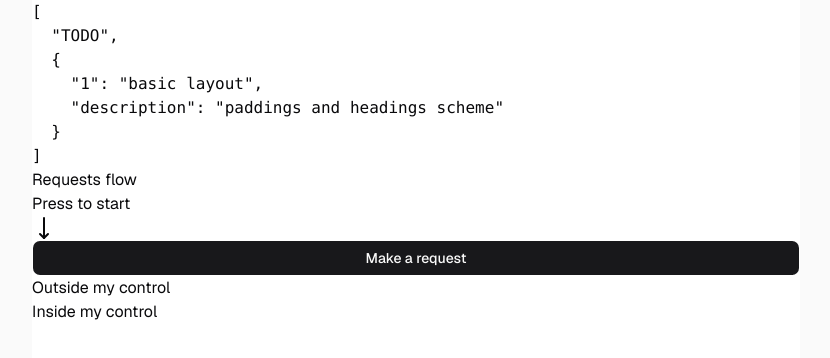
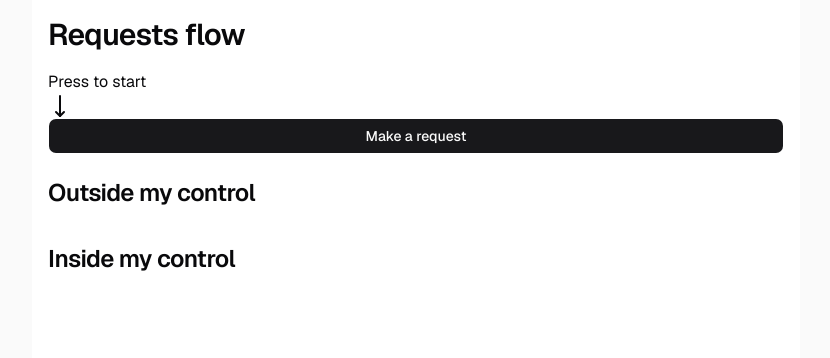
Before and after one commit to 4erkashin/nextjs-sandbox, a Next.js app: page / in a window 1280 px wide. Shown: the top 358 px of the page, without its empty margins (224-1054 px from the left). Built offline with nearby package versions, Linux system fonts and the light colour scheme.

Commit message:
style: enhance global styles with heading and layout adjustments

```diff
--- a/app/globals.css
+++ b/app/globals.css
@@ -119,7 +119,40 @@
   * {
     @apply border-border outline-ring/50;
   }
+
   body {
     @apply bg-background text-foreground;
   }
+
+  h1 {
+    @apply mt-8 mb-4 text-3xl leading-tight font-semibold tracking-tight first:mt-0;
+  }
+
+  h2 {
+    @apply mt-6 mb-3 text-2xl leading-tight font-semibold tracking-tight first:mt-0;
+  }
+
+  h3 {
+    @apply mt-4 mb-2 text-xl leading-snug font-semibold tracking-tight first:mt-0;
+  }
+
+  h4 {
+    @apply mt-3 mb-2 text-lg leading-snug font-semibold first:mt-0;
+  }
+
+  h5 {
+    @apply mt-2 mb-1 text-base leading-normal font-semibold first:mt-0;
+  }
+
+  h6 {
+    @apply mt-2 mb-1 text-sm leading-normal font-semibold first:mt-0;
+  }
 }
+
+@layer components {
+  main,
+  header,
+  footer {
+    @apply p-4;
+  }
+}
--- a/app/page.tsx
+++ b/app/page.tsx
@@ -11,28 +11,6 @@ export default function Home() {
         "bg-zinc-50 font-sans dark:bg-black",
       )}
     >
-      <header
-        className={cn(
-          "w-full max-w-3xl",
-          "flex flex-col",
-          "bg-white dark:bg-black",
-        )}
-      >
-        <pre>
-          {JSON.stringify(
-            [
-              "TODO",
-              {
-                1: "basic layout",
-                description: "paddings and headings scheme",
-              },
-            ],
-            null,
-            2,
-          )}
-        </pre>
-      </header>
-
       <main
         className={cn(
           "w-full max-w-3xl",
```
